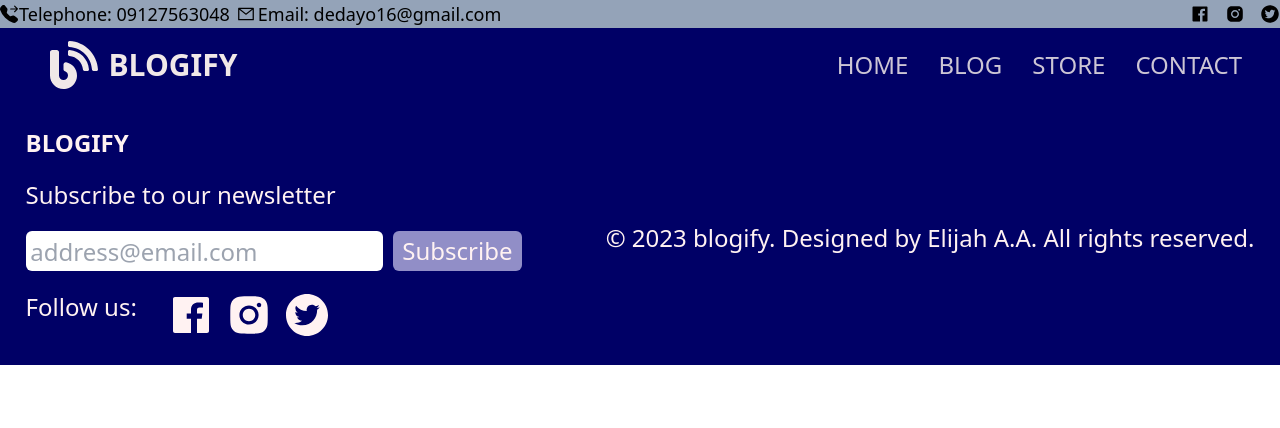
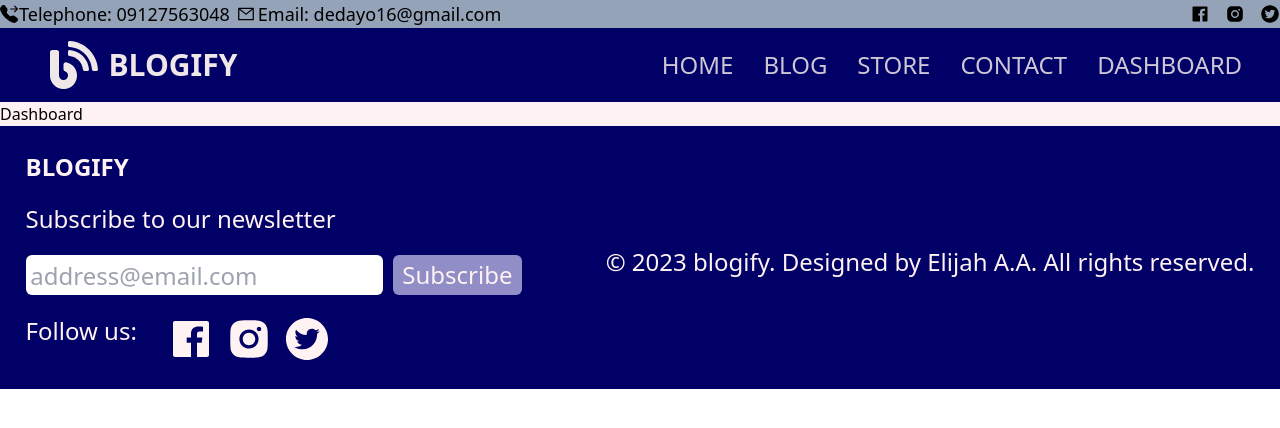
Before and after one commit to dedayorr/BlogApp, a React (Create React App) app: page /dashboard in a window 1280 px wide. Shown: the top 428 px of the page. Built offline with nearby package versions, Linux system fonts and the light colour scheme.

Commit message:
completed

```diff
--- a/src/Router.js
+++ b/src/Router.js
@@ -7,6 +7,7 @@ import { Contact } from "./components/Screens/Contact";
 // import { Layout } from './components/Layout/Layout'
 import { Navigation } from "./components/Navigation/Navigation";
 import { Footer } from "./components/Footer/Footer";
+import Dash from "./components/Screens/Dash";
 
 export const Router = () => {
   return (
@@ -18,6 +19,7 @@ export const Router = () => {
         <Route path="/blogpage" element={<Blog />} />
         <Route path="/storepage" element={<Store />} />
         <Route path="/contactpage" element={<Contact />} />
+        <Route path="/dashboard" element={<Dash />} />
       </Routes>
       <Footer />
     </div>
--- /dev/null
+++ b/src/components/Dashboard/Dashboard.jsx
@@ -0,0 +1,9 @@
+import React from 'react'
+
+function Dashboard() {
+  return (
+    <div>Dashboard</div>
+  )
+}
+
+export default Dashboard
--- a/src/components/Navigation/Navigation.jsx
+++ b/src/components/Navigation/Navigation.jsx
@@ -7,6 +7,7 @@ import { AiFillInstagram } from "react-icons/ai";
 import { AiFillTwitterCircle } from "react-icons/ai";
 import { BsTelephoneForwardFill } from "react-icons/bs";
 import { AiOutlineMail } from "react-icons/ai";
+import ScrollToTop from "react-scroll-to-top";
 
 export const Navigation = () => {
   const [open, setOpen] = useState(false);
@@ -47,14 +48,17 @@ export const Navigation = () => {
             <li>
               <Link to="/">HOME</Link>
             </li>
-            <li className="">
+            <li className="" onClick={<ScrollToTop />}>
               <Link to="/blogpage">BLOG</Link>
             </li>
-            <li>
+            <li onClick={<ScrollToTop />}>
               <Link to="/storepage">STORE</Link>
             </li>
-            <li>
+            <li onClick={<ScrollToTop />}>
               <Link to="/contactpage">CONTACT</Link>
+            </li>
+            <li onClick={<ScrollToTop />}>
+              <Link to="/dashboard">DASHBOARD</Link>
             </li>
           </ul>
         )}
@@ -63,14 +67,17 @@ export const Navigation = () => {
           <li className="cursor hover:underline">
             <Link to="/">HOME</Link>
           </li>
-          <li className="cursor hover:underline">
+          <li className="cursor hover:underline" onClick={<ScrollToTop />}>
             <Link to="/blogpage">BLOG</Link>
           </li>
-          <li className="cursor hover:underline">
+          <li className="cursor hover:underline" onClick={<ScrollToTop />}>
             <Link to="/storepage">STORE</Link>
           </li>
-          <li className="cursor hover:underline">
+          <li className="cursor hover:underline" onClick={<ScrollToTop />}>
             <Link to="/contactpage">CONTACT</Link>
+          </li>
+          <li className="cursor hover:underline" onClick={<ScrollToTop />}>
+            <Link to="/dashboard">DASHBOARD</Link>
           </li>
         </ul>
       </div>
--- /dev/null
+++ b/src/components/Screens/Dash.jsx
@@ -0,0 +1,10 @@
+import React from 'react'
+import Dashboard from "../Dashboard/Dashboard"
+
+function Dash() {
+  return (
+    <div><Dashboard/></div>
+  )
+}
+
+export default Dash
```
